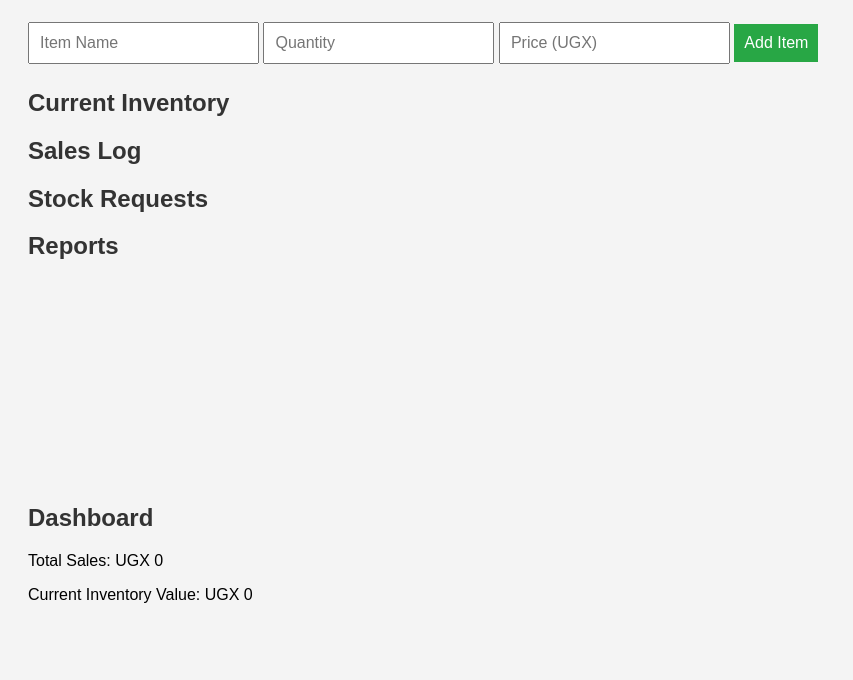
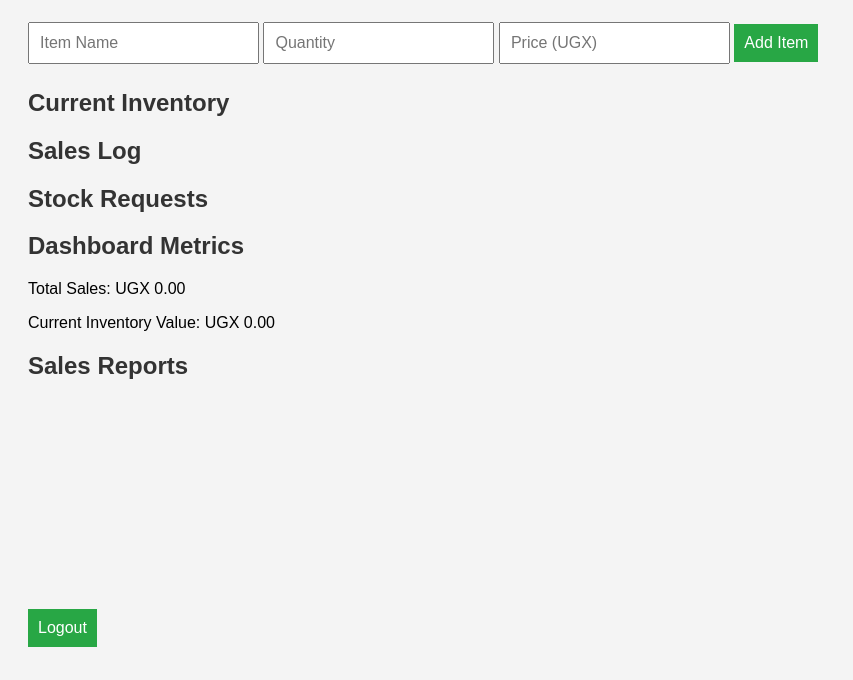
Before and after one commit to NYRUBA/StockBelle, a plain HTML site: page admin.html in a window 1280 px wide. Shown: the part 139-819 px from the top of the page, without its empty margins (0-853 px from the left). Drawn offline with nearby package versions, Linux system fonts and the light colour scheme.

Commit message:
updated admin html

```diff
--- a/admin.html
+++ b/admin.html
@@ -3,36 +3,60 @@
 <head>
     <meta charset="UTF-8">
     <meta name="viewport" content="width=device-width, initial-scale=1.0">
-    <title>Admin Dashboard - Paint and Sip Uganda</title>
+    <title>Admin Page - Paint and Sip Uganda</title>
     <link rel="stylesheet" href="styles.css">
-    <!-- Add this script in your HTML head -->
+    <!-- Add this script in your HTML head for th sales Chart-->
     <script src="https://cdn.jsdelivr.net/npm/chart.js"></script>
 </head>
 <body>
     <h1>Admin Dashboard</h1>
 
+   <!-- Section for Adding Inventory -->
+    <div>
     <h2>Inventory Management</h2>
     <input type="text" id="adminItemName" placeholder="Item Name">
     <input type="number" id="adminItemQuantity" placeholder="Quantity">
     <input type="number" id="adminItemPrice" placeholder="Price (UGX)">
     <button id="adminAddItemBtn">Add Item</button>
+    </div>
 
+    <!-- Section to Display Inventory -->
+    <div>
     <h2>Current Inventory</h2>
     <ul id="adminInventoryList"></ul>
+     </div>
 
+    <!-- Section to Display Sales Log -->
+     <div>
     <h2>Sales Log</h2>
     <ul id="adminSalesLog"></ul>
+    </div>
 
+    <!-- Section to Display Stock Requests -->
+     <div>
     <h2>Stock Requests</h2>
     <ul id="stockRequests"></ul>
+     </div>
 
-    <h2>Reports</h2>
+     <!-- Dashboard Metrics -->
+     <div>
+        <h2>Dashboard Metrics</h2>
+        <p>Total Sales: UGX <span id="adminTotalSales">0.00</span></p>
+        <p>Current Inventory Value: UGX <span id="adminInventoryValue">0.00</span></p>
+     </div>
+
+     <!-- Section to Display Sales Chart -->
+     <div>
+    <h2>Sales Reports</h2>
     <canvas id="adminSalesChart" width="400" height="200"></canvas>
+    </div>
 
-    <h2>Dashboard</h2>
-    <p>Total Sales: UGX <span id="adminTotalSales">0</span></p>
-    <p>Current Inventory Value: UGX <span id="adminInventoryValue">0</span></p>
+    <!--logout button going back to admin login page-->
+    <a href="adminlogin.html">
+    <button onclick="logout()">Logout</button>
+    </a>
 
+    <!-- Link to Admin JavaScript File -->
     <script src="admin.js"></script>
 </body>
 </html>
```
